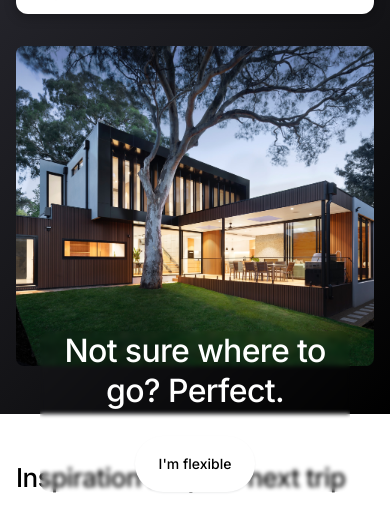
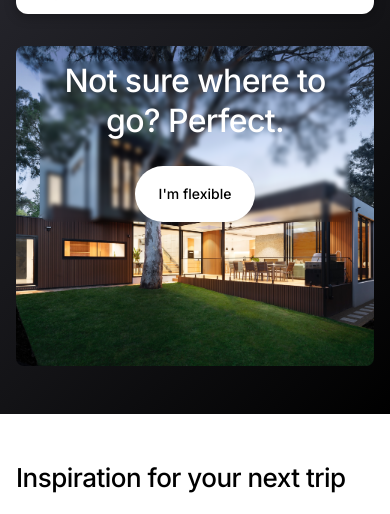
Before and after one commit to Admiralpng/airbnb-proj, a React (Create React App) app: page /home in a window 390 px wide. Shown: the part 330-844 px from the top of the page. Built offline with nearby package versions, Linux system fonts and the light colour scheme; no server answers.

Commit message:
git commit

```diff
--- a/src/Responsive Styles/ResponsiveHome.css
+++ b/src/Responsive Styles/ResponsiveHome.css
@@ -62,6 +62,10 @@
 		padding: 40px 24px;
 	}
 
+	.hero-card>div {
+		transform: translateY(-65px);
+	}
+
 	.hero-card h1 {
 		font-size: 32px;
 		line-height: 40px;
--- a/src/components/Login Page/Hosting.css
+++ b/src/components/Login Page/Hosting.css
@@ -71,7 +71,7 @@
 	box-shadow: 0 1px 2px 0 rgba(60, 64, 67, 0.302),
 		0 2px 6px 2px rgba(60, 64, 67, 0.149);
 	z-index: 1;
-	/* transform: translateX(128px); */
+	transform: translateX(-25px);
 }
 
 .more-menu a,
```
Lines whose indentation alone changed are shown as unchanged.
